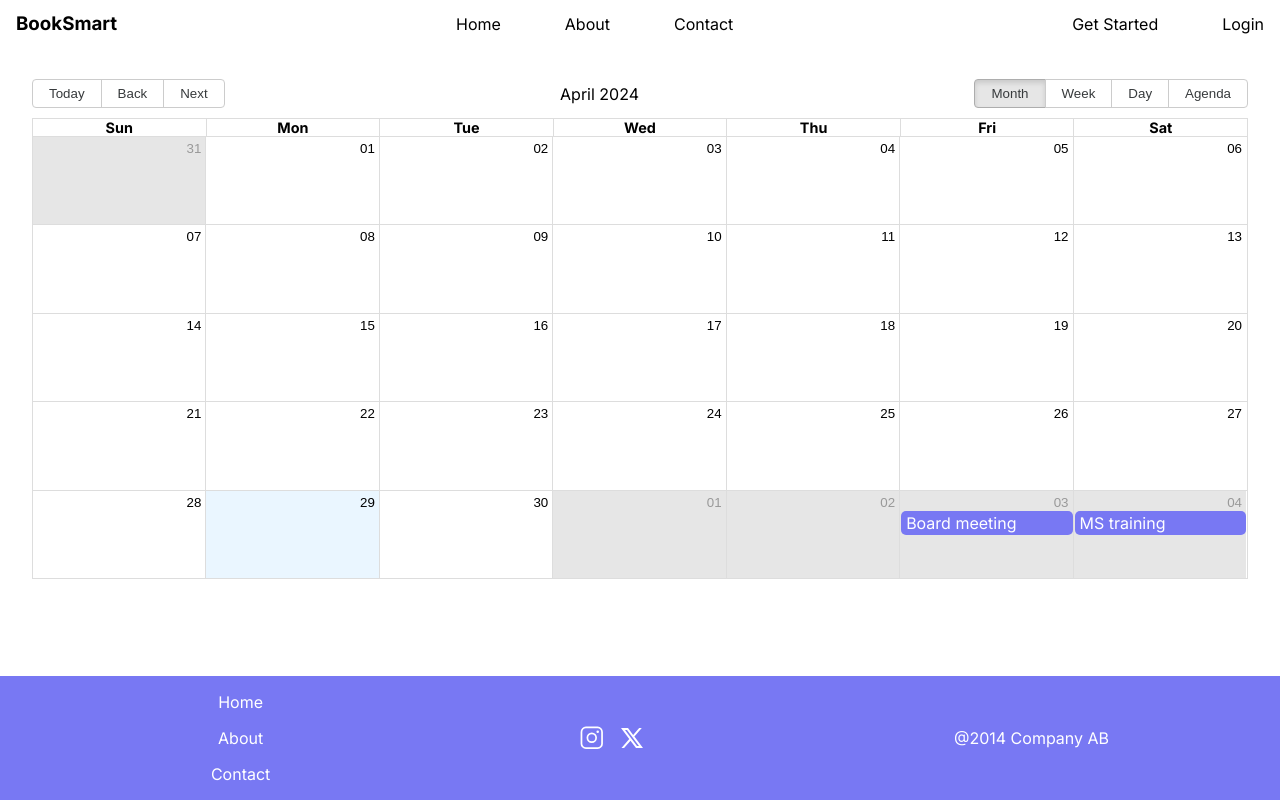
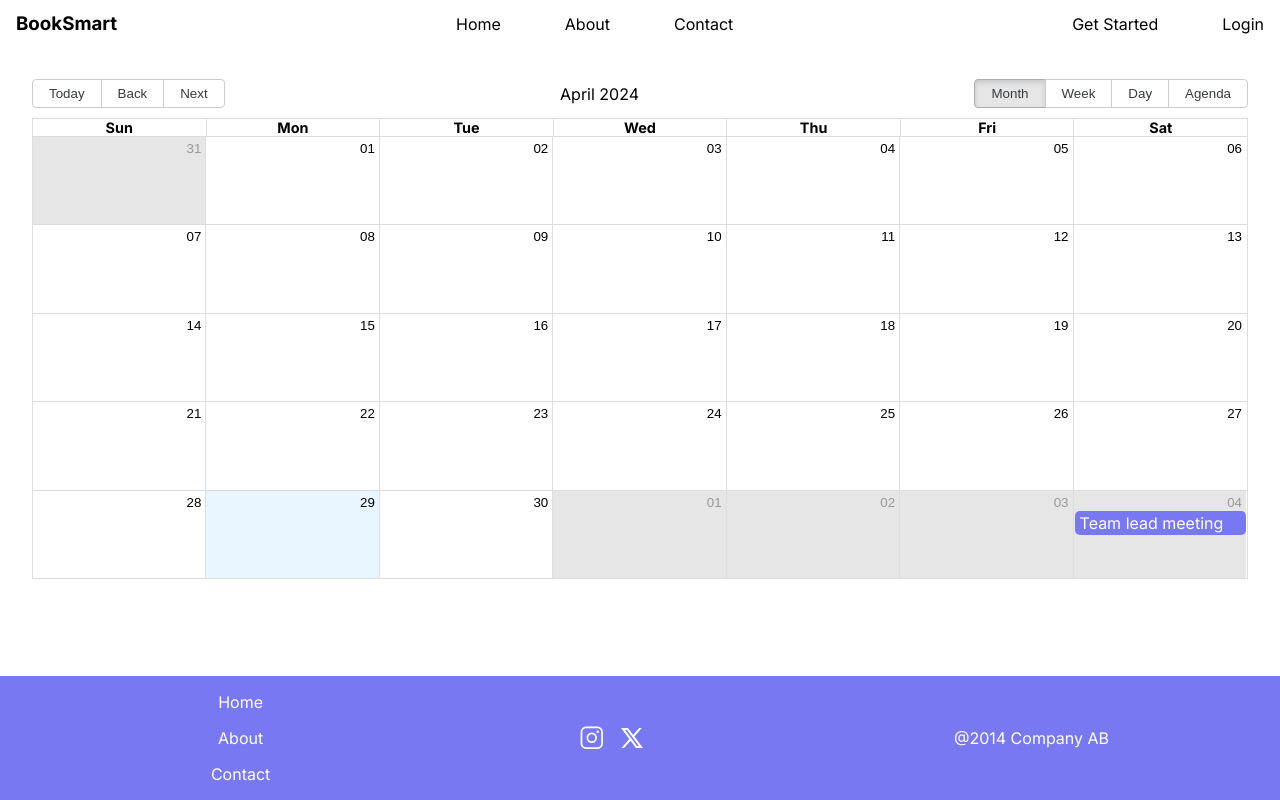
Before and after one commit to JavDaGreat/Booksmart-Frontend, a Next.js app: page /dashbord in a window 1280 px wide. Built offline with nearby package versions, Linux system fonts and the light colour scheme.

Commit message:
chore: Update CSS styles and add action buttons to Modal component

```diff
--- a/src/app/dashbord/page.tsx
+++ b/src/app/dashbord/page.tsx
@@ -1,10 +1,13 @@
 "use client";
-import { Footer, Navbar, Modal } from "@/component";
+import { Footer, Navbar, Modal, Input } from "@/component";
 import { Calendar, dayjsLocalizer } from "react-big-calendar";
 import dayjs from "dayjs";
 import "react-big-calendar/lib/sass/styles.scss";
 import { useState } from "react";
 import "./styles.css";
+import { Edit } from "@/assets/icons";
+import { title } from "process";
+import { on } from "events";
 
 type Event = {
   id: number;
@@ -16,28 +19,22 @@ type Event = {
   Guests?: string[];
 };
 
+type ModalType = "new" | "edit" | "show" | null;
+
 export default function Page() {
   const localizer = dayjsLocalizer(dayjs);
-  const [isOpen, setIsOpen] = useState(false);
+  const [showModal, setShowModal] = useState<ModalType>(null);
   const [calEvent, setCalEvent] = useState<Event | null>(null);
+  const [myEvents, setEvents] = useState<Event[]>([
+    {
+      id: 2,
+      title: "Team lead meeting",
+      start: new Date(2024, 4, 4, 8, 30, 0),
+      end: new Date(2024, 4, 4, 12, 30, 0),
+    },
+  ]);
   const events = [
-    {
-      id: 0,
-      title: "Board meeting",
-      start: new Date(2024, 4, 3, 9, 0, 0),
-      end: new Date(2024, 4, 3, 13, 0, 0),
-      desc: "This is a board meeting.",
-      Creator: "Javad S.",
-      Guests: ["Jane Doe", "John Smith"],
-    },
-    {
-      id: 1,
-      title: "MS training",
-      allDay: true,
-      start: new Date(2024, 4, 4, 9, 0, 0),
-      end: new Date(2024, 4, 4, 13, 0, 0),
-      Creator: "John Doe",
-    },
+    ,
     {
       id: 2,
       title: "Team lead meeting",
@@ -53,9 +50,57 @@ export default function Page() {
   ];
 
   const test = (calEvent: Event) => {
-    isOpen ? setIsOpen(false) : setIsOpen(true);
-    console.log(calEvent);
+    setShowModal("show");
     setCalEvent(calEvent);
+  };
+
+  const modalConfig = {
+    show: {
+      title: calEvent?.title,
+      children: (
+        <>
+          <p>{`${dayjs(calEvent?.start).format(
+            "dddd, MMMM D ⋅ h:mm A"
+          )} - ${dayjs(calEvent?.end).format("h:mm A")}`}</p>
+          <p>{calEvent?.desc}</p>
+          <h3>Guests:</h3>
+          <ul>
+            {calEvent?.Guests?.map((guest, index) => (
+              <li key={index}>{guest}</li>
+            ))}
+          </ul>
+          <h3>Created By:</h3>
+          <span>{calEvent?.Creator}</span>
+        </>
+      ),
+      onClose: () => setShowModal(null),
+      isOpen: showModal === "show",
+      onEdit: () => setShowModal("edit"),
+      type: "show",
+    },
+    edit: {
+      title: "Edit Event",
+      children: (
+        <>
+          <Input label="Title" type="text" value={calEvent?.title} />
+        </>
+      ),
+      onClose: () => setShowModal(null),
+      isOpen: showModal === "edit",
+      type: "edit",
+    },
+    new: {
+      title: "New Event",
+      children: <Edit />,
+      onClose: () => setShowModal(null),
+      isOpen: showModal === "new",
+    },
+    type: "new",
+  };
+  const modalProps = showModal && modalConfig[showModal];
+
+  const addEvent = () => {
+    setShowModal("new");
   };
 
   return (
@@ -66,32 +111,17 @@ export default function Page() {
           localizer={localizer}
           startAccessor="start"
           endAccessor="end"
-          events={events}
+          events={myEvents}
           style={{ height: 500 }}
           showMultiDayTimes
           onSelectEvent={test}
+          onSelectSlot={addEvent}
         />
       </div>
       <div className="footerWrapper">
         <Footer />
       </div>
-      <Modal
-        isOpen={isOpen}
-        onClose={() => setIsOpen(false)}
-        title={calEvent?.title}>
-        <p>{`${dayjs(calEvent?.start).format(
-          "dddd, MMMM D ⋅ h:mm A"
-        )} - ${dayjs(calEvent?.end).format("h:mm A")}`}</p>
-        <p>{calEvent?.desc}</p>
-        <h3>Guests:</h3>
-        <ul>
-          {calEvent?.Guests?.map((guest, index) => (
-            <li key={index}>{guest}</li>
-          ))}
-        </ul>
-        <h3>Created By:</h3>
-        <span>{calEvent?.Creator}</span>
-      </Modal>
+      <Modal {...modalProps} />
     </div>
   );
 }
--- a/src/assets/icons/index.tsx
+++ b/src/assets/icons/index.tsx
@@ -80,7 +80,7 @@ export const Edit = ({
       viewBox="0 0 32 32"
       style={{ cursor: "pointer" }}>
       <path
-        fill="white"
+        fill={color}
         d="M2 26h28v2H2zM25.4 9c.8-.8.8-2 0-2.8l-3.6-3.6c-.8-.8-2-.8-2.8 0l-15 15V24h6.4zm-5-5L24 7.6l-3 3L17.4 7zM6 22v-3.6l10-10l3.6 3.6l-10 10z"
       />
     </svg>
--- a/src/component/Button/index.tsx
+++ b/src/component/Button/index.tsx
@@ -2,7 +2,12 @@ import { FC } from "react";
 import styles from "./styles.module.css";
 type Props = {
   label: string;
+  onClick?: () => void;
 };
-export const Button: FC<Props> = ({ label }) => {
-  return <button className={styles.button}>{label}</button>;
+export const Button: FC<Props> = ({ label, onClick }) => {
+  return (
+    <button onClick={onClick} className={styles.button}>
+      {label}
+    </button>
+  );
 };
--- a/src/component/Input/index.tsx
+++ b/src/component/Input/index.tsx
@@ -1,16 +1,16 @@
-import { FC } from "react";
+import { FC, InputHTMLAttributes } from "react";
 import styles from "./styles.module.css";
 
 type Props = {
-  label: string;
-  type?: "text" | "password" | "email" | "number" | "tel" | "textarea";
-};
+  type: "text" | "password" | "email" | "number" | "tel" | "textarea";
+  label?: string;
+} & InputHTMLAttributes<HTMLInputElement>;
 
-export const Input: FC<Props> = ({ label, type }) => {
+export const Input: FC<Props> = ({ label, type, ...props }) => {
   return (
     <div className={styles.container}>
-      <label>{label}</label>
-      <input type={type} className={styles.input} />
+      {label && <label>{label}:</label>}
+      <input {...props} type={type} className={styles.input} />
     </div>
   );
 };
--- a/src/component/Input/styles.module.css
+++ b/src/component/Input/styles.module.css
@@ -1,14 +1,17 @@
 .container {
   display: flex;
   align-items: center;
-  justify-content: space-between;
   padding: 12px 16px;
   color: black;
-  width: 400px;
+  gap: 16px;
 }
 
 .input {
   padding: 6px 12px;
   border-radius: 5px;
-  border: none;
+  border: 1px solid #ccc;
+  &:focus {
+    outline: none;
+    border: 2px solid rgb(120, 120, 243);
+  }
 }
--- a/src/component/Modal/index.tsx
+++ b/src/component/Modal/index.tsx
@@ -3,16 +3,28 @@
 import React, { useRef, FC, useEffect, ReactNode } from "react";
 
 import styles from "./styles.module.css";
-import { Close } from "@/assets/icons";
+import { Close, Edit } from "@/assets/icons";
+import { Button } from "@component";
 
 type Props = {
   children: ReactNode;
   title: string | undefined;
   onClose: () => void;
   isOpen: boolean;
+  onEdit?: () => void;
+  onDelete?: () => void;
+  type?: string;
 };
 
-export const Modal: FC<Props> = ({ children, title, onClose, isOpen }) => {
+export const Modal: FC<Props> = ({
+  children,
+  title,
+  onClose,
+  isOpen,
+  onEdit,
+  onDelete,
+  type,
+}) => {
   const modalRef = useRef<HTMLDialogElement>(null);
 
   useEffect(() => {
@@ -24,11 +36,17 @@ export const Modal: FC<Props> = ({ children, title, onClose, isOpen }) => {
       <div className={styles.headerWrapper}>
         <div className={styles.header}>
           <h2>{title}</h2>
-
-          <Close onClick={onClose} />
+          <div className={styles.iconWrapper}>
+            {(type === "show" || type === "new") && <Edit onClick={onEdit} />}
+            <Close onClick={onClose} />
+          </div>
         </div>
       </div>
       <div className={styles.childWrapper}>{children}</div>
+      <div className={styles.actionBar}>
+        <Button onClick={onDelete} label="Delete" />
+        {type === "edit" && <Button onClick={onEdit} label="Edit" />}
+      </div>
     </dialog>
   );
 };
--- a/src/component/Modal/styles.module.css
+++ b/src/component/Modal/styles.module.css
@@ -35,3 +35,14 @@
     word-break: keep-all;
   }
 }
+.iconWrapper {
+  display: flex;
+  gap: 12px;
+}
+
+.actionBar {
+  display: flex;
+  justify-content: flex-end;
+  padding: 16px;
+  gap: 12px;
+}
```
